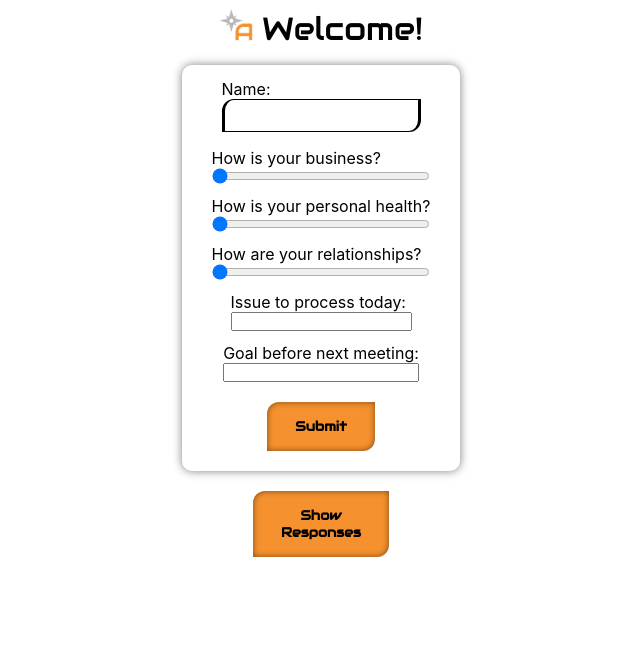
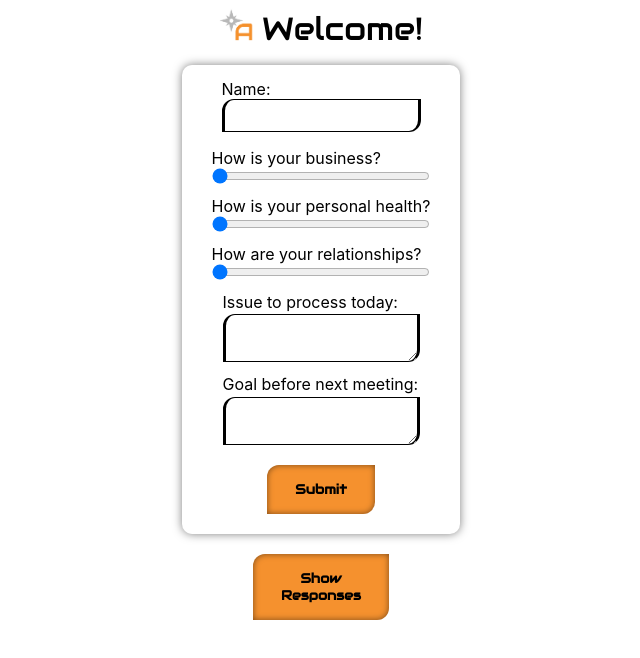
Before and after one commit to JosephMcGreene/meeting-sign-in, a React (Create React App) app: page / in a window 1280 px wide. Shown: the top 658 px of the page, without its empty margins (319-959 px from the left). Built offline with nearby package versions, Linux system fonts and the light colour scheme.

Commit message:
Style textarea components

```diff
--- a/src/components/MeetingForm.jsx
+++ b/src/components/MeetingForm.jsx
@@ -131,14 +131,14 @@ export default function MeetingForm({ onSubmit }) {
 					<InputField
 						label="Issue to process today:"
 						name="monthlyIssue"
-						type="textarea"
+						as="textarea"
 						className="textarea"
 					/>
 
 					<InputField
 						label="Goal before next meeting:"
 						name="monthlyGoal"
-						type="textarea"
+						as="textarea"
 						className="textarea"
 					/>
 
```
